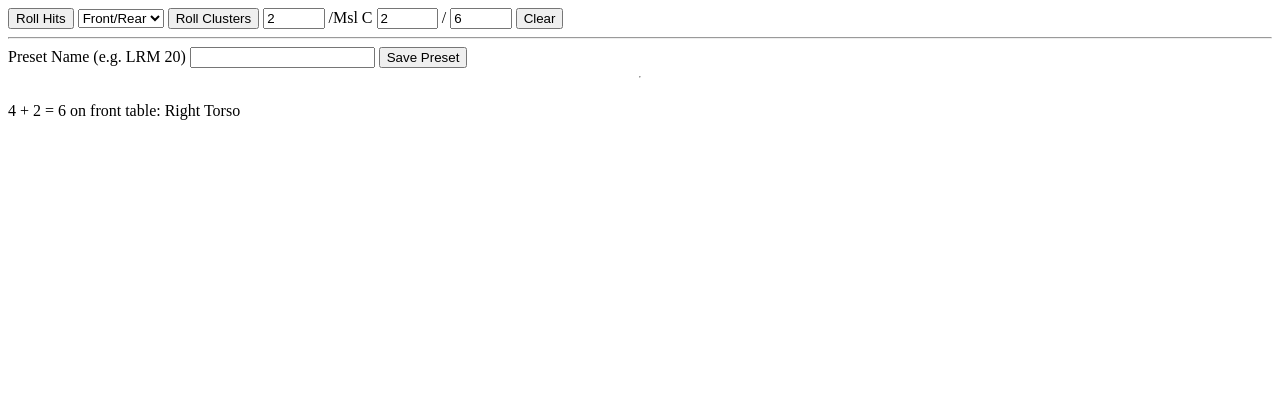
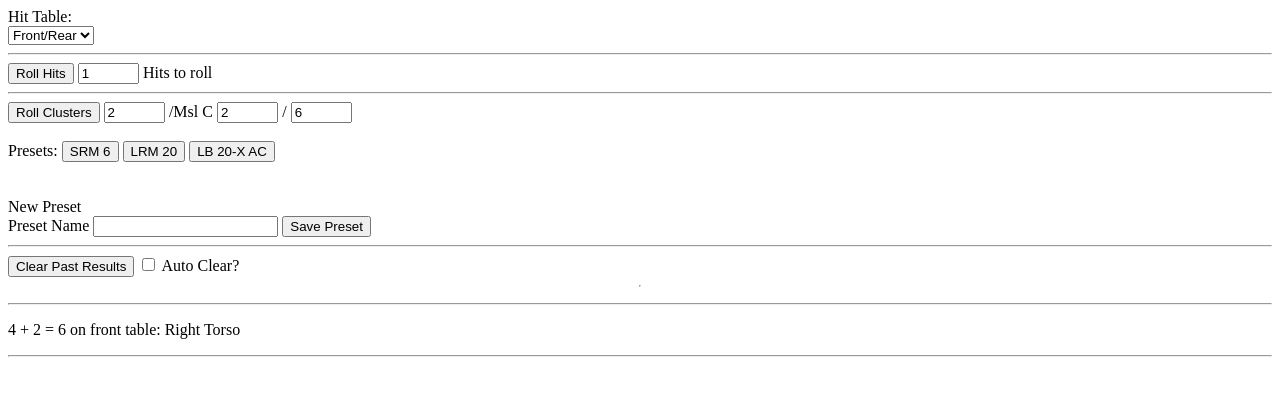
Before and after one commit to mangofeet/battletech-roller, a plain HTML site: page index.html in a window 1280 px wide. Both pictures are taken after a click on the button "Roll Hits". Drawn offline with Linux system fonts and the light colour scheme.

Commit message:
better layout, built in presets

```diff
--- a/index.html
+++ b/index.html
@@ -11,14 +11,20 @@
 
     <div class="container">
 
+      <label for="hitTable">Hit Table:</label>
       <div class="controls">
-        <button onclick="handleRollButton()">Roll Hits</button>
-        <select id="selectHitTable">
+        <select id="selectHitTable" name="hitTable">
           <option value="front">Front/Rear</option>
           <option value="left">Left</option>
           <option value="right">Right</option>
         </select>
 
+        <hr>
+        <button onclick="handleRollButton()">Roll Hits</button>
+        <input class="input-number" id="inputRollCount" name="rollCount" type="number" />
+        <label for="rollCount"> Hits to roll</label>
+
+        <hr>
 
         <button onclick="handleRollClustersButton()">Roll Clusters</button>
 
@@ -31,16 +37,29 @@
         <label for="weaponSize">/</label>
         <input class="input-number" id="inputWeaponSize" name="weaponSize" type="number" />
 
+        <br>
+        <br>
 
-        <button onclick="handleClearButton()">Clear</button>
+
+        <div id="presets">
+          Presets:
+          <button onClick="handlePreset(2, 2, 6)">SRM 6</button>
+          <button onClick="handlePreset(1, 5, 20)">LRM 20</button>
+          <button onClick="handlePreset(1, 1, 20)">LB 20-X AC</button>
+        </div>
+
+        <br>
+        <br>
+        New Preset<br>
+        <label for="presetName">Preset Name</label>
+        <input id="inputPresetName" name="presetName" />
+        <button onclick="handleSavePreset()">Save Preset</button>
 
         <hr>
 
-        <label for="presetName">Preset Name (e.g. LRM 20)</label>
-        <input id="inputPresetName" name="presetName" />
-        <button onclick="handleSavePreset()">Save Preset</button>
-
-        <div id="presets"></div>
+        <button onclick="handleClearButton()">Clear Past Results</button>
+        <input type="checkbox" id="checkboxAutoClear" name="autoClear" />
+        <label for="autoClear">Auto Clear?</label>
 
 
       </div>
--- a/main.js
+++ b/main.js
@@ -88,15 +88,36 @@ function handleClearButton() {
   el.innerHTML = ``
 }
 
+function preRoll() {
+  const checkboxAutoClear = document.getElementById("checkboxAutoClear")
+  console.log(checkboxAutoClear, checkboxAutoClear.checked)
+  if (checkboxAutoClear.checked) {
+    handleClearButton()
+  }
+
+}
+
 function handleRollButton() {
-  const roll = roll2d6()
 
-  const total = rollTotal(roll)
-  const location = hitTables[mechMode][hitDirection][total]
+  preRoll()
+
+  const inputRollCount = document.getElementById("inputRollCount")
+  const rollCount = parseInt(inputRollCount.value || 1)
 
   const el = document.getElementById("resultArea")
-  el.innerHTML = `<p>${roll[0]} + ${roll[1]} = ${total} on ${hitDirection} table: ${location} ${total == 2 ? 'CRIT' : ''}<p>` + el.innerHTML
+  el.innerHTML = `<hr>` + el.innerHTML
 
+
+  for (let i = 0; i < rollCount; i++) {
+    const roll = roll2d6()
+    const total = rollTotal(roll)
+    const location = hitTables[mechMode][hitDirection][total]
+
+    el.innerHTML = `<p>${roll[0]} + ${roll[1]} = ${total} on ${hitDirection} table: ${location} ${total == 2 ? 'CRIT' : ''}<p>` + el.innerHTML
+  }
+
+
+  el.innerHTML = `<hr>` + el.innerHTML
 }
 
 function getClusterConfig() {
@@ -133,6 +154,7 @@ function handlePreset(damagePerHit, damagePerCluster, weaponSize) {
 
 function handleRollClustersButton() {
 
+  preRoll()
 
   const el = document.getElementById("resultArea")
   el.innerHTML = `<hr>` + el.innerHTML
@@ -197,3 +219,4 @@ function addListener(elementID, event, func) {
 
 addListener('selectHitTable', 'change', handleHitTableChange)
 handlePreset(2, 2, 6)
+document.getElementById("inputRollCount").value = 1
```
